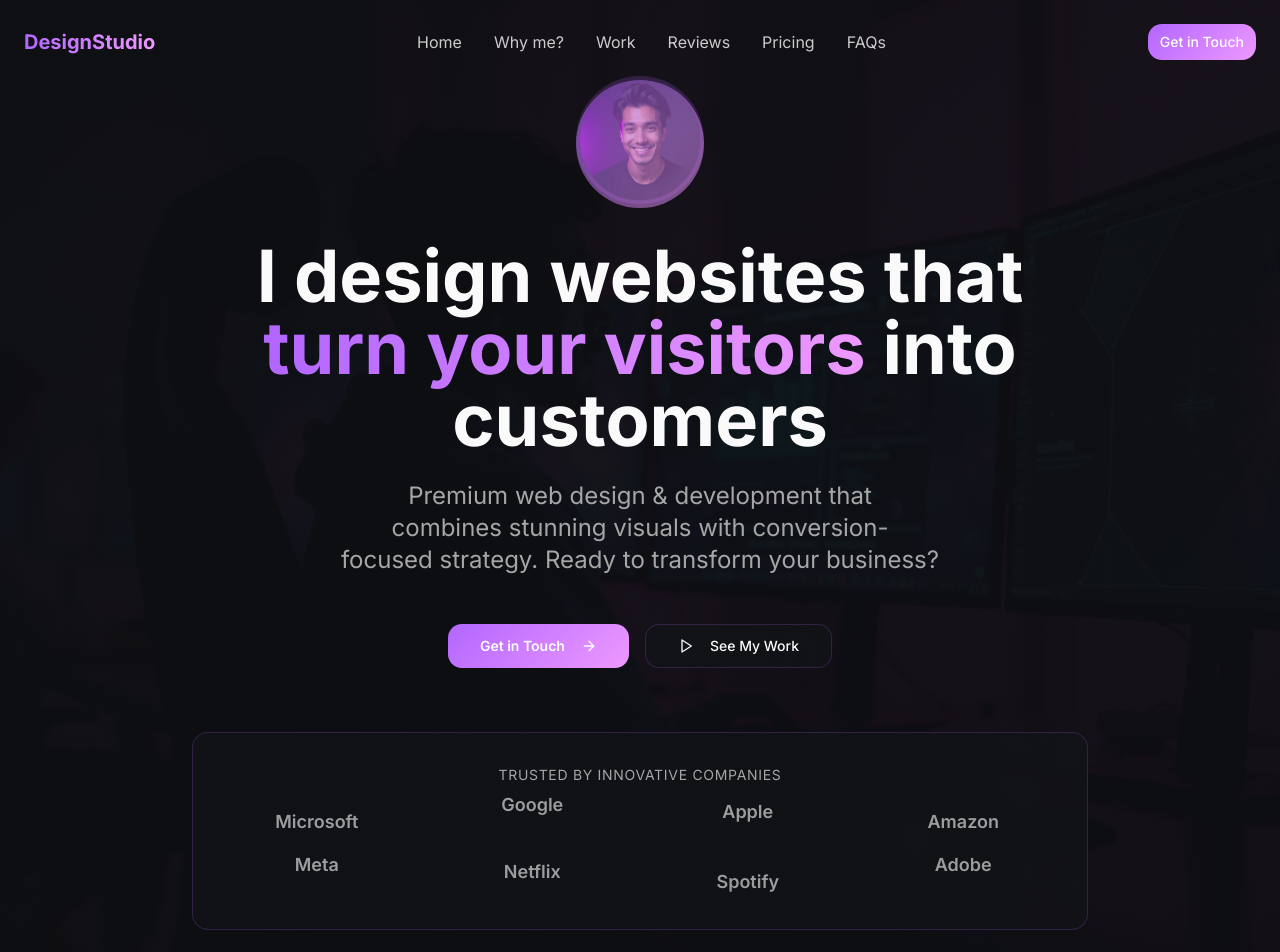
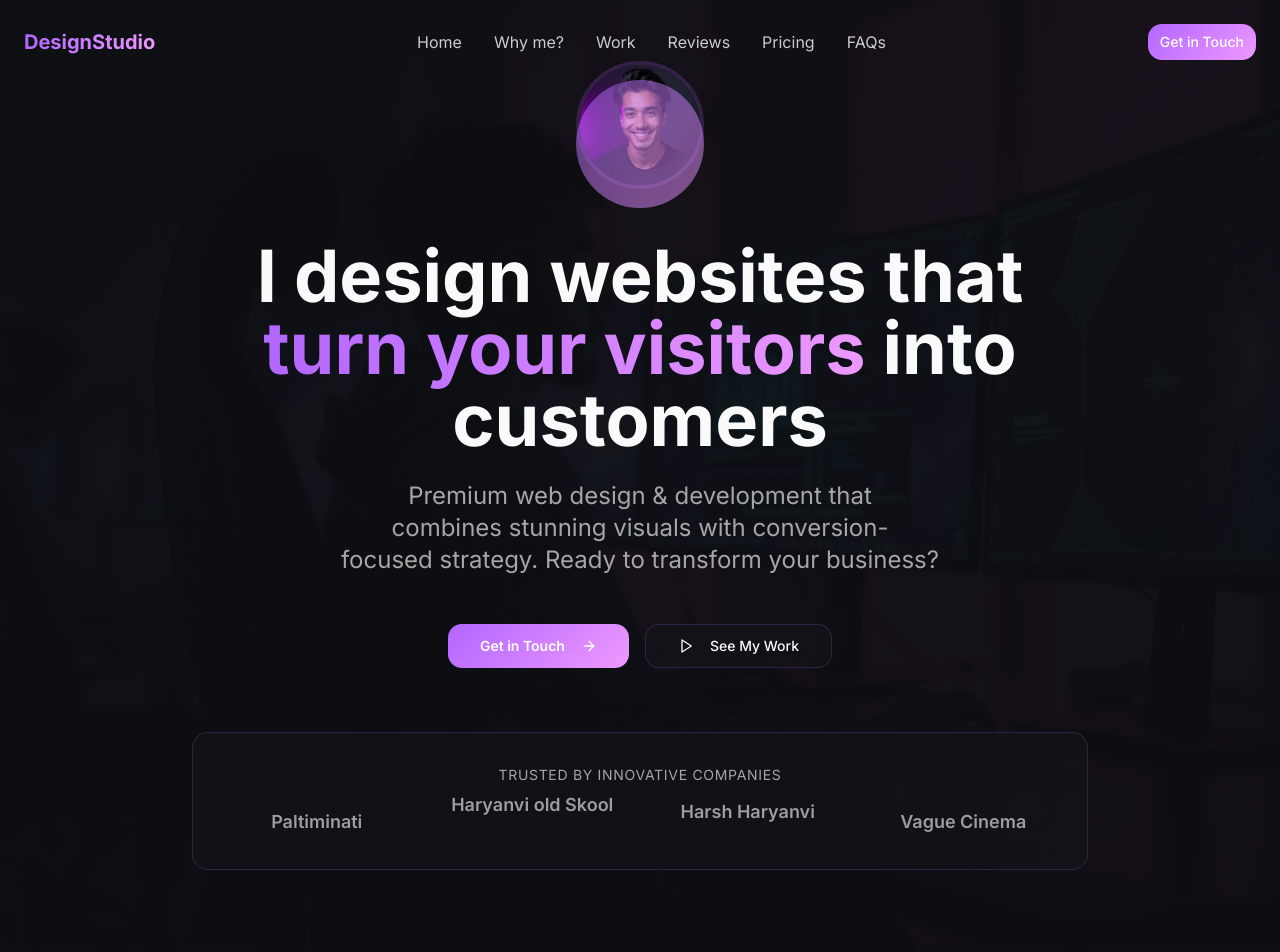
Before and after one commit to chetanS170/chetan-sharma-portfolio, a React (Vite) app: page / in a window 1280 px wide. Shown: the top 952 px of the page. Built offline with nearby package versions, Linux system fonts and the light colour scheme.

Commit message:
Refactor header text animation
Adjust header text animation speed to be slower and update text content to "Paltiminati", "Haryanvi old Skool", "Harsh Haryanvi", and "Vague Cinema".

```diff
--- a/src/components/HeroSection.tsx
+++ b/src/components/HeroSection.tsx
@@ -63,7 +63,7 @@ const HeroSection = () => {
               Trusted by innovative companies
             </p>
             <div className="grid grid-cols-2 md:grid-cols-4 gap-8 items-center justify-items-center opacity-60">
-              {['Microsoft', 'Google', 'Apple', 'Amazon', 'Meta', 'Netflix', 'Spotify', 'Adobe'].map((brand, index) => (
+              {['Paltiminati', 'Haryanvi old Skool', 'Harsh Haryanvi', 'Vague Cinema'].map((brand, index) => (
                 <div
                   key={brand}
                   className="text-lg font-semibold hover:opacity-100 transition-opacity duration-300 hover:text-primary cursor-pointer floating"
--- a/src/index.css
+++ b/src/index.css
@@ -139,7 +139,7 @@ All colors MUST be HSL.
   }
 
   .floating {
-    animation: float 6s ease-in-out infinite;
+    animation: float 12s ease-in-out infinite;
   }
 
   .hover-lift {
```
